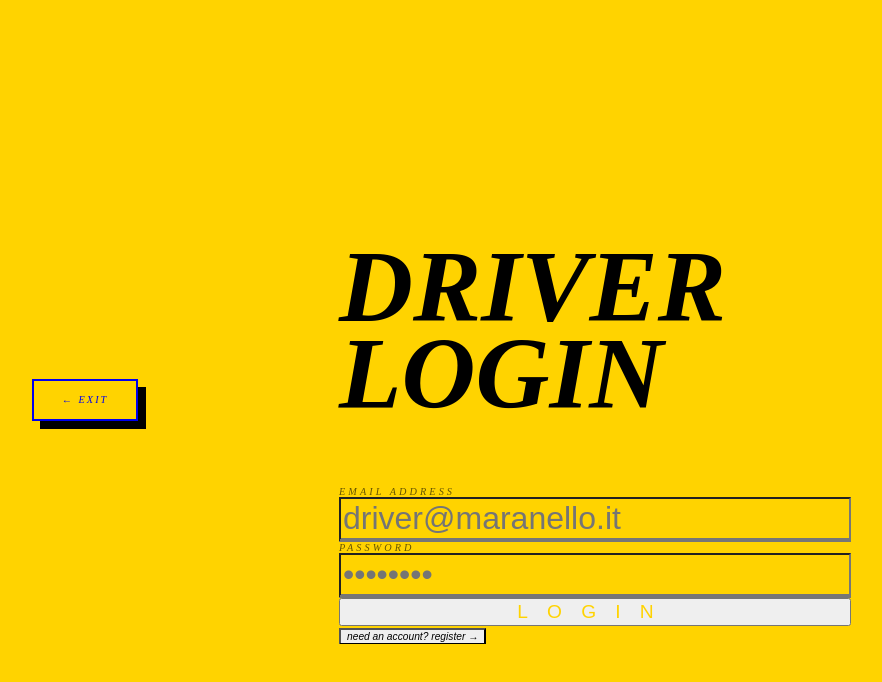
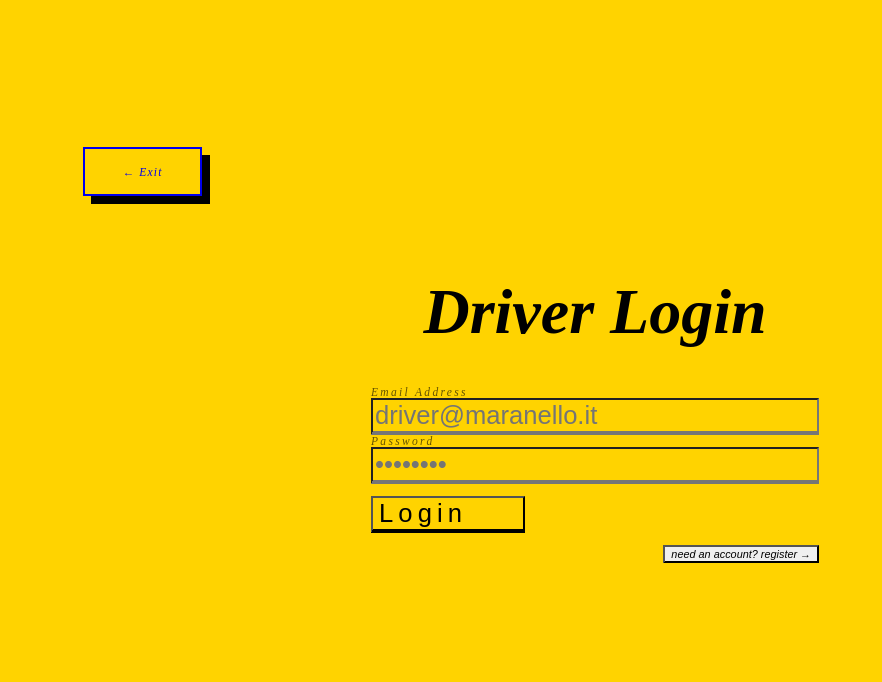
Before and after one commit to yi19990627/ferrari-heritage, a Next.js app: page /login in a window 1280 px wide. Shown: the top 682 px of the page, without its empty margins (45-927 px from the left). Built offline with nearby package versions, Linux system fonts and the light colour scheme; no server answers.

Commit message:
style: 對齊 Exit 按鈕高度與標題一致

```diff
--- a/app/login/page.tsx
+++ b/app/login/page.tsx
@@ -1,3 +1,4 @@
+// app/login/page.tsx
 'use client';
 import { useState } from 'react';
 import { createBrowserClient } from '@supabase/ssr';
@@ -23,22 +24,15 @@
             if (isLogin) {
                 const { error } = await supabase.auth.signInWithPassword({ email, password });
                 if (error) window.alert("❌ 登入失敗: " + error.message);
-                else {
-                    // 登入成功，跳回到主頁面
-                    router.push('/');
-                }
+                else router.push('/');
             } else {
-                // --- 註冊邏輯 ---
                 const { error } = await supabase.auth.signUp({
                     email,
                     password,
                     options: { emailRedirectTo: `${window.location.origin}/auth/callback` },
                 });
-                if (error) {
-                    window.alert("❌ 註冊失敗: " + error.message);
-                } else {
-                    window.alert("✅ 註冊成功！請檢查信箱驗證。");
-                }
+                if (error) window.alert("❌ 註冊失敗: " + error.message);
+                else window.alert("✅ 註冊成功！請檢查信箱驗證。");
             }
         } catch (err) {
             window.alert("💥 發生非預期錯誤");
@@ -48,61 +42,67 @@
     };
 
     return (
-        <main className="min-h-screen w-screen bg-[#FFD300] flex flex-col items-center justify-center p-10 font-archivo italic font-black">
+        <main className="min-h-screen w-screen bg-[#FFD300] flex flex-col items-center justify-center p-10 font-archivo italic font-black relative overflow-hidden">
 
-            {/* 調整後的返回按鈕：預設與懸停皆為黃底黑字 */}
-            <div className="absolute top-10 left-[6vw] z-50">
-                <Link
-                    href="/"
-                    className="group flex items-center no-underline"
-                >
-                    <div className="w-[8vw] h-[3vw] bg-[#FFD300] text-black border-2 border-black flex items-center justify-center text-[0.8vw] tracking-[0.2em] uppercase font-bold hover:scale-110 active:scale-95 transition-all duration-300 shadow-[8px_8px_0px_0px_rgba(0,0,0,1)] hover:shadow-none">
+            {/* 返回按鈕：調整為 top-[11.5vw] 以對齊標題高度，left 往右移至 [10vw] */}
+            <div className="absolute top-[11.5vw] left-[10vw] z-50">
+                <Link href="/" className="group flex items-center no-underline">
+                    <div className="w-[9vw] h-[3.5vw] bg-[#FFD300] text-black border-2 border-black flex items-center justify-center text-[0.9vw] tracking-[0.1em] font-bold hover:scale-110 active:scale-95 transition-all duration-300 shadow-[8px_8px_0px_0px_rgba(0,0,0,1)] hover:shadow-none">
                         ← Exit
                     </div>
                 </Link>
             </div>
 
-            <div className="w-full max-w-[40vw]">
-                {/* 文字顏色改為深色以在黃色背景下更清晰 */}
-                <h1 className="text-[8vw] leading-[0.85] text-black uppercase mb-10 tracking-tighter">
-                    {isLogin ? "Driver \n Login" : "Join the \n Scuderia"}
+            <div className="w-full max-w-[50vw] flex flex-col items-center text-black">
+                <h1 className="text-[5vw] leading-none mb-16 tracking-tighter whitespace-nowrap">
+                    {isLogin ? "Driver Login" : "Join the Scuderia"}
                 </h1>
 
-                <form onSubmit={handleAuth} className="space-y-8 relative">
-                    <div className="flex flex-col space-y-2 text-black">
-                        <label className="text-[0.8vw] uppercase tracking-[0.3em] opacity-60">Email Address</label>
+                <form onSubmit={handleAuth} className="space-y-16 relative w-[35vw]">
+
+                    {/* Email 欄位 */}
+                    <div className="flex flex-col space-y-4">
+                        <label className="text-[0.9vw] tracking-[0.2em] opacity-60">Email Address</label>
                         <input
                             type="email" required value={email}
                             onChange={(e) => setEmail(e.target.value)}
-                            className="bg-transparent border-b-4 border-black py-4 outline-none text-[2.5vw] font-black placeholder:text-black/10"
+                            className="bg-transparent border-b-4 border-black py-3 outline-none text-[2vw] font-black placeholder:text-black/10"
                             placeholder="driver@maranello.it"
                         />
                     </div>
 
-                    <div className="flex flex-col space-y-2 text-black">
-                        <label className="text-[0.8vw] uppercase tracking-[0.3em] opacity-60">Password</label>
+                    {/* Password 欄位 */}
+                    <div className="flex flex-col space-y-4">
+                        <label className="text-[0.9vw] tracking-[0.2em] opacity-60">Password</label>
                         <input
                             type="password" required value={password}
                             onChange={(e) => setPassword(e.target.value)}
-                            className="bg-transparent border-b-4 border-black py-4 outline-none text-[2.5vw] font-black placeholder:text-black/10"
+                            className="bg-transparent border-b-4 border-black py-3 outline-none text-[2vw] font-black placeholder:text-black/10"
                             placeholder="••••••••"
                         />
                     </div>
 
-                    <div className="relative pt-6">
+                    {/* 登入按鈕區塊 - 縮小寬度並與左側對齊 */}
+                    <div className="flex flex-col space-y-4">
+                        <label className="text-[0.9vw]">&nbsp;</label>
                         <button
                             type="submit"
                             disabled={loading}
-                            className="w-full bg-black text-[#FFD300] py-8 text-[1.5vw] font-black tracking-[1em] hover:bg-white hover:text-black transition-all uppercase"
+                            /* 縮小寬度至 w-[12vw]，移除背景與厚邊框，統一為底部邊框 */
+                            className="w-[12vw] bg-transparent border-b-4 border-black py-3 text-left text-[2vw] font-black tracking-[0.2em] transition-opacity hover:opacity-50 disabled:opacity-30"
                         >
-                            {loading ? 'Processing...' : (isLogin ? 'Login' : 'Register')}
+                            {loading ? '...' : (isLogin ? 'Login' : 'Register')}
                         </button>
+                    </div>
 
-                        <div className="absolute -bottom-12 right-0">
+                    {/* 註冊切換區塊 */}
+                    <div className="flex flex-col space-y-4">
+                        <label className="text-[0.9vw]">&nbsp;</label>
+                        <div className="flex justify-end">
                             <button
                                 type="button"
                                 onClick={() => setIsLogin(!isLogin)}
-                                className="text-[0.8vw] font-black tracking-widest border-b border-black hover:opacity-50 transition-all lowercase italic"
+                                className="text-[0.85vw] font-black tracking-widest border-b-2 border-black hover:opacity-50 transition-all lowercase italic text-black"
                             >
                                 {isLogin ? "need an account? register →" : "already a member? login →"}
                             </button>
```
